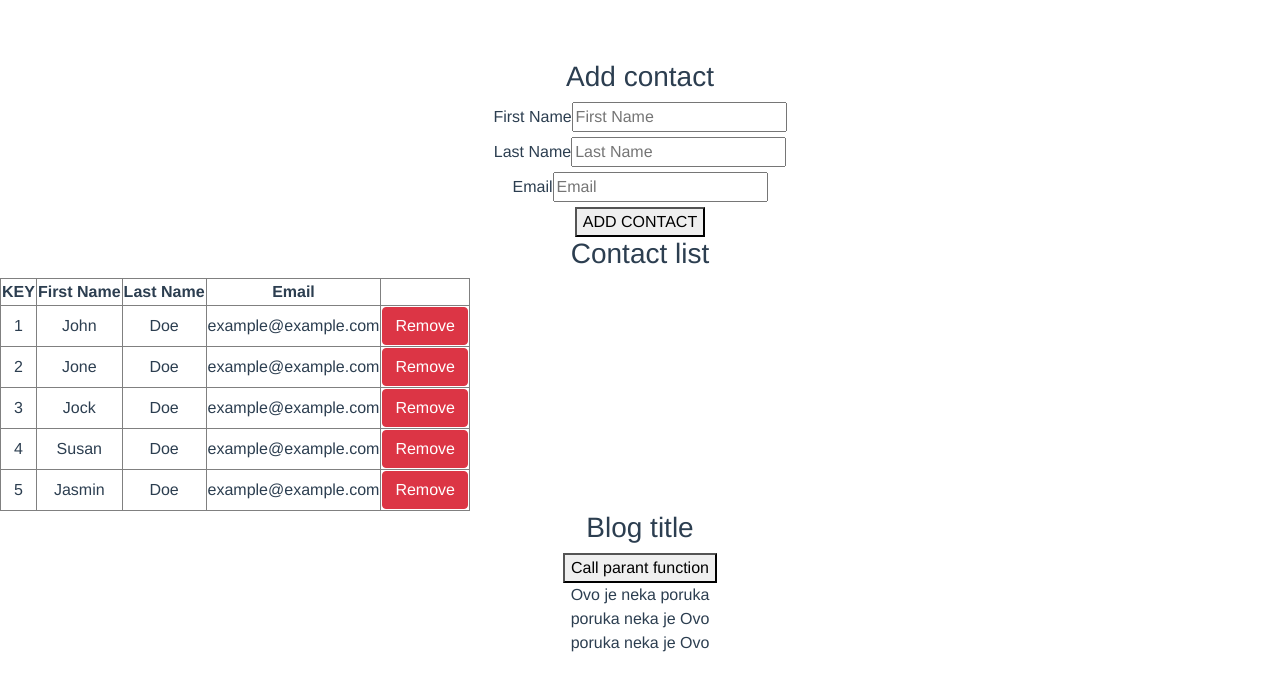
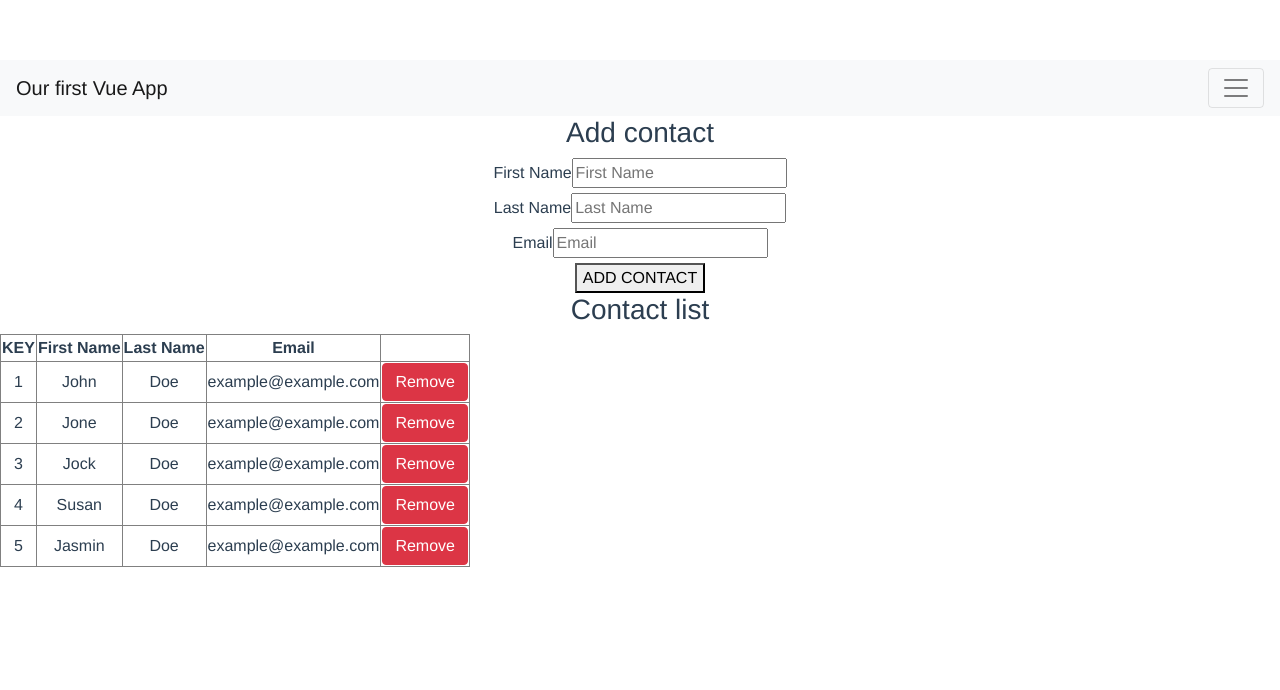
Before and after one commit to dusantodorovic1989/contact-list, a Vue app: page /#/contacts in a window 1280 px wide. Shown: the top 690 px of the page. Built offline with nearby package versions, Linux system fonts and the light colour scheme.

Commit message:
zadatak 6

```diff
--- a/public/index.html
+++ b/public/index.html
@@ -7,6 +7,7 @@
     <link rel="icon" href="<%= BASE_URL %>favicon.ico">
     <title>contact-list</title>
     <link rel="stylesheet" href="https://stackpath.bootstrapcdn.com/bootstrap/4.1.3/css/bootstrap.min.css" integrity="sha384-MCw98/SFnGE8fJT3GXwEOngsV7Zt27NXFoaoApmYm81iuXoPkFOJwJ8ERdknLPMO" crossorigin="anonymous">
+
   </head>
   <body>
     <noscript>
@@ -15,4 +16,7 @@
     <div id="app"></div>
     <!-- built files will be auto injected -->
   </body>
+  <script src="https://code.jquery.com/jquery-3.3.1.slim.min.js" integrity="sha384-q8i/X+965DzO0rT7abK41JStQIAqVgRVzpbzo5smXKp4YfRvH+8abtTE1Pi6jizo" crossorigin="anonymous"></script>
+<script src="https://cdnjs.cloudflare.com/ajax/libs/popper.js/1.14.3/umd/popper.min.js" integrity="sha384-ZMP7rVo3mIykV+2+9J3UJ46jBk0WLaUAdn689aCwoqbBJiSnjAK/l8WvCWPIPm49" crossorigin="anonymous"></script>
+<script src="https://stackpath.bootstrapcdn.com/bootstrap/4.1.3/js/bootstrap.min.js" integrity="sha384-ChfqqxuZUCnJSK3+MXmPNIyE6ZbWh2IMqE241rYiqJxyMiZ6OW/JmZQ5stwEULTy" crossorigin="anonymous"></script>
 </html>
--- a/src/App.vue
+++ b/src/App.vue
@@ -2,11 +2,14 @@
   <div id="app">
     <!-- <img alt="Vue logo" src="./assets/logo.png"> -->
     <!-- <HelloWorld msg="Welcome to Your Vue.js App"/> -->
-    <ContactList />
-    <PerentTest
+    <NavBar/>
+    <!-- <ContactList /> -->
+    <!-- <PerentTest
      :title="perentTitle"
      @callParentFunction = "parentFunction"
-     />
+     /> -->
+     <router-view></router-view>
+
   </div>
 </template>
 
@@ -14,6 +17,7 @@
 import HelloWorld from './components/HelloWorld.vue'
 import ContactList from './components/ContactList.vue'
 import PerentTest from './components/PerentTest.vue'
+import NavBar from './components/NavBar.vue'
 export default {
   name: 'app',
 
@@ -25,7 +29,8 @@
   components: {
     HelloWorld,
     ContactList,
-    PerentTest
+    PerentTest,
+    NavBar
   },
   methods:{
     parentFunction(name,age){
--- /dev/null
+++ b/src/components/AddContact.vue
@@ -0,0 +1,10 @@
+<template>
+    <div>ADD CONTACT
+        </div>
+</template>
+
+<script>
+export default {
+
+}
+</script>
--- /dev/null
+++ b/src/components/NavBar.vue
@@ -0,0 +1,28 @@
+<template>
+
+
+<nav class="navbar navbar-light bg-light">
+  <a class="navbar-brand" href="#">Our first Vue App</a>
+  <button class="navbar-toggler" type="button" data-toggle="collapse" data-target="#navbarNav" aria-controls="navbarNav" aria-expanded="false" aria-label="Toggle navigation">
+    <span class="navbar-toggler-icon"></span>
+  </button>
+  <div class="collapse navbar-collapse" id="navbarNav">
+    <ul class="navbar-nav">
+      <li class="nav-item active">
+
+        <router-link class="nav-link" to="contacts">Contacts</router-link>
+      </li>
+      <li class="nav-item">
+        <router-link class="nav-link" to="add-contacts">Add Contacts</router-link>
+      </li>
+
+    </ul>
+  </div>
+</nav>
+</template>
+
+<script>
+export default {
+
+}
+</script>
--- a/src/main.js
+++ b/src/main.js
@@ -1,8 +1,25 @@
 import Vue from 'vue'
 import App from './App.vue'
+import VueRouter from 'vue-router';
+import ConctactList from './components/ContactList.vue';
+import AddContact from './components/AddContact.vue';
+
 
 Vue.config.productionTip = false
 
+Vue.use(VueRouter);
+
+const routes = [
+  {path: '/', redirect:'/contacts'},// alo nema nista ide contacts
+  {path: '/contacts',component:ConctactList},
+  {path: '/add-contact',component:AddContact}
+];
+
+const router = new VueRouter({
+  routes
+})
+
 new Vue({
+  router,// DODALI SMO
   render: h => h(App),
 }).$mount('#app')
```
